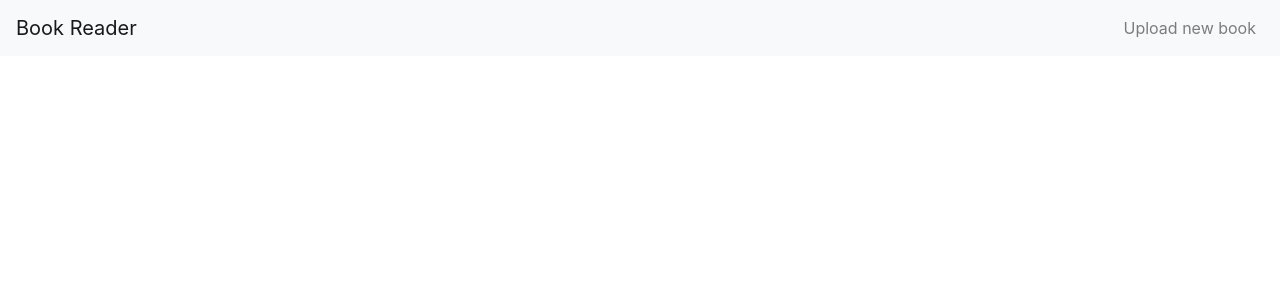
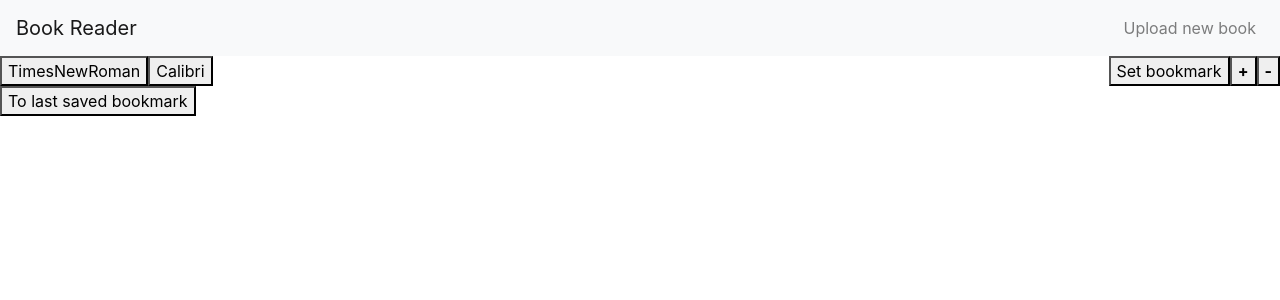
Before and after one commit to TobiiNT/Team-2-Project---Book-Reader, a React (Create React App) app in the folder src/client/: page /read/1 in a window 1280 px wide. Shown: the top 300 px of the page. Built offline with nearby package versions, Linux system fonts and the light colour scheme; no server answers.

Commit message:
Update read.js

```diff
--- a/src/client/src/components/read.js
+++ b/src/client/src/components/read.js
@@ -1,7 +1,8 @@
-import React, { Component } from "react";
+import React,  {Component}  from "react";
 // This will require to npm install axios
 import axios from "axios";
 import { withRouter } from "react-router";
+
 
 class Read extends Component {
   // This is the constructor that stores the data.
@@ -35,10 +36,89 @@ class Read extends Component {
 
   // This following section will display the update-form that takes the input from the user to update the data.
   render() {
+    if (!(this.props.match.params.id in localStorage)) {
+      var obj = {
+        "scroll": "0px",
+        "font_size": 64,
+        "font": "Calibri",
+        "bookmark": "0px"};
+      localStorage.setItem(this.props.match.params.id, JSON.stringify(obj));
+    }
+    let data = JSON.parse(localStorage.getItem(this.props.match.params.id));
+    let st = data.scroll;
+    let font = data.font;
+    let font_size=data.font_size;
     return (
-      <div
-        dangerouslySetInnerHTML={{ __html: this.state.book_content }}></div>
+    <div>
+      <div>
+        <div>
+          <button type="button" onClick={() => this.updateFont( "Times New Roman")}>TimesNewRoman</button>
+          <button type="button" onClick={() => this.updateFont( "Calibri")}>Calibri</button>
+          <span style={{float:"right"}}>
+            <button type="button" onClick={()=> this.setBookmark()}>Set bookmark</button>
+            <button type="button" align="right" onClick={() => this.upTextSize()}><strong>+</strong></button>
+            <button type="button" align="right" onClick={() => this.downTextSize()}><b>-</b></button>
+          </span>
+          <div>
+            <button type="button" align="right" onClick={()=>this.toBookmark()}>To last saved bookmark</button>
+          </div>
+        </div>
+
+      </div>
+      <div ref={(e) => this.setScrollTop(st, e)} onScroll={(e) => this.updateScrollTop()} style={{overflow:"scroll", height:"45vw"}} id="contain" >
+          <div className="form-group" id="read" style={{fontSize: font_size, fontFamily:font}}
+          data-toggle="collapse" data-target="#setBookmarkButton">
+            <div dangerouslySetInnerHTML={{__html: this.state.book_content}} />
+          </div>
+      </div>
+    </div>
     );
+  }
+  setScrollTop (st){
+    document.getElementById('contain').scrollTop = st;
+  }
+  setBookmark(){
+    var ele = document.getElementById('contain');
+    var data = JSON.parse(localStorage.getItem(this.props.match.params.id));
+    data.bookmark = ele.scrollTop;
+    localStorage.setItem(this.props.match.params.id, JSON.stringify(data));
+  }
+  toBookmark(){
+    var data = JSON.parse(localStorage.getItem(this.props.match.params.id));
+    data.scroll = data.bookmark;
+    localStorage.setItem(this.props.match.params.id, JSON.stringify(data));
+    window.location.reload();
+  }
+  updateScrollTop () {
+    var ele = document.getElementById('contain');
+    var data = JSON.parse(localStorage.getItem(this.props.match.params.id));
+    data.scroll = ele.scrollTop;
+    localStorage.setItem(this.props.match.params.id, JSON.stringify(data));
+  }
+  updateFont (font) {
+    var ele = document.getElementById('read');
+    ele.style.fontFamily = font;
+    var data = JSON.parse(localStorage.getItem(this.props.match.params.id));
+    data.font = font;
+    localStorage.setItem(this.props.match.params.id, JSON.stringify(data));
+  }
+
+  upTextSize () {
+    var data = JSON.parse(localStorage.getItem(this.props.match.params.id));
+    data.font_size *= 2;
+    var ele = document.getElementById('read');
+    ele.style.fontSize = data.font_size;
+    localStorage.setItem(this.props.match.params.id, JSON.stringify(data));
+    window.location.reload();
+  }
+
+  downTextSize () {
+    var data = JSON.parse(localStorage.getItem(this.props.match.params.id));
+    data.font_size *= 0.5;
+    var ele = document.getElementById('read');
+    ele.style.fontSize = data.font_size;
+    localStorage.setItem(this.props.match.params.id, JSON.stringify(data));
+    window.location.reload();
   }
 }
 
```
